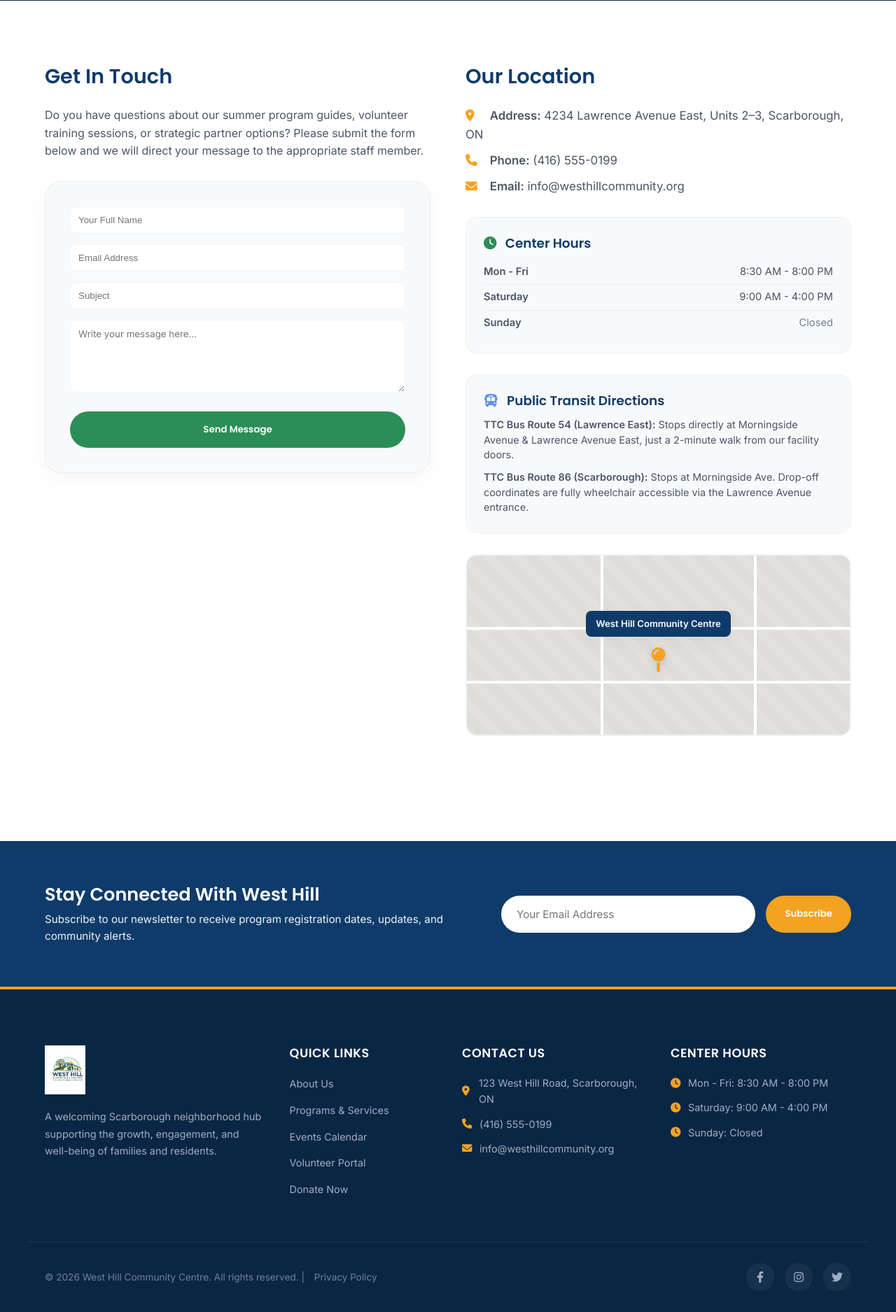
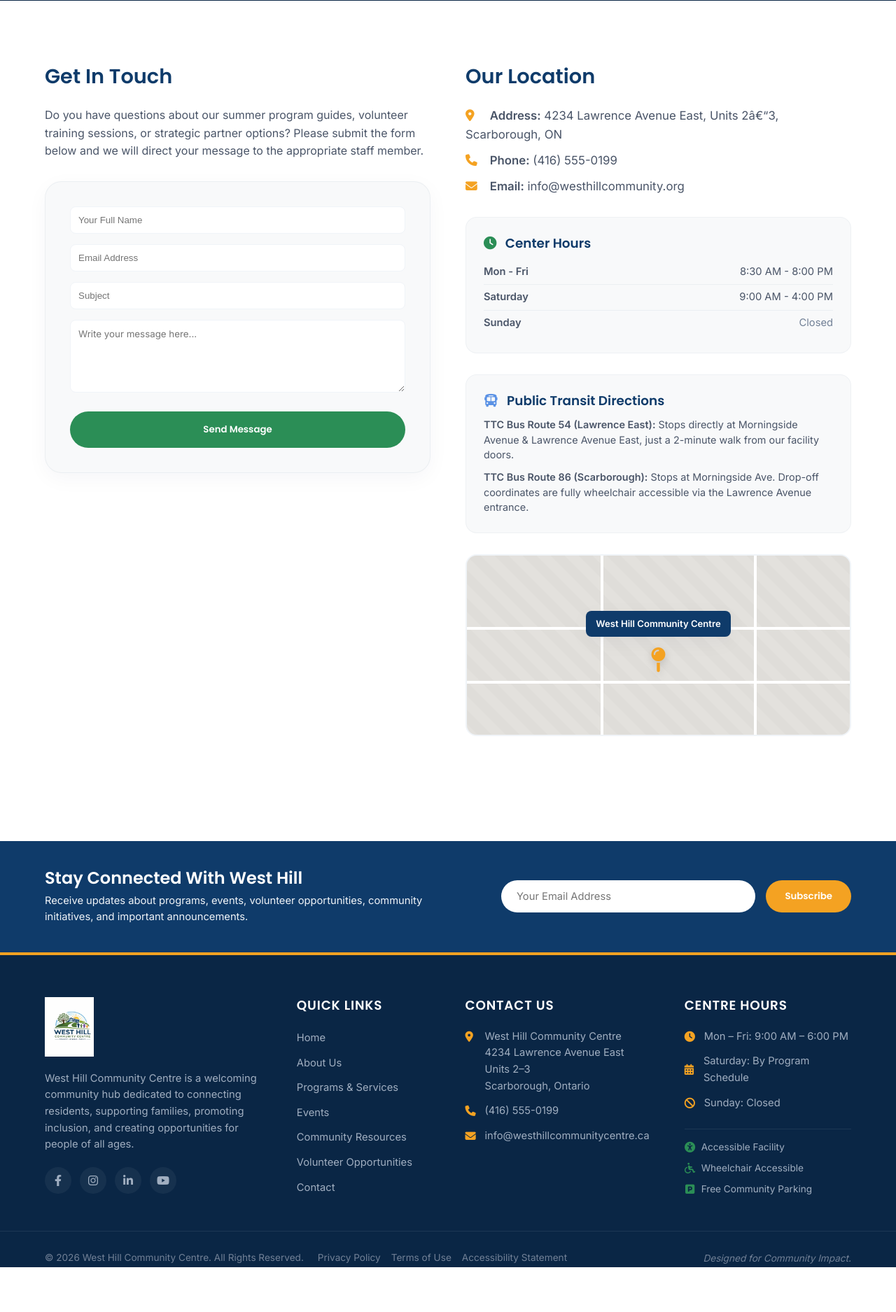
Before and after one commit to Joyce357/westhill-community-centre, a PHP site: page /contact.html in a window 1280 px wide. Shown: the part 307-2182 px from the top of the page at 70% size. After the commit the page ends 2118 px from the top, so only its background shows below. Run offline with PHP 8.4, Linux system fonts and the light colour scheme.

Commit message:
Refactor: redesign footer and newsletter sections to meet modern nonprofit standards across all pages

```diff
--- a/westhill-static/assets/css/style.css
+++ b/westhill-static/assets/css/style.css
@@ -1410,7 +1410,7 @@ header.scrolled .logo img {
 .newsletter {
     background-color: var(--wh-blue-primary);
     color: var(--wh-bg-white);
-    padding: 60px 0;
+    padding: 38px 0; /* Reduced padding by ~35% for a compact look */
 }
 
 .newsletter-content {
@@ -1422,13 +1422,14 @@ header.scrolled .logo img {
 
 .newsletter-text h3 {
     color: var(--wh-bg-white);
-    font-size: 1.6rem;
-    margin-bottom: 8px;
+    font-size: 1.5rem;
+    margin-bottom: 6px;
+    font-family: var(--wh-font-primary);
 }
 
 .newsletter-text p {
     color: var(--wh-bg-alt);
-    font-size: 0.95rem;
+    font-size: 0.92rem;
 }
 
 .newsletter-form {
@@ -1440,11 +1441,11 @@ header.scrolled .logo img {
 
 .newsletter-form input {
     flex-grow: 1;
-    padding: 15px 20px;
+    padding: 12px 20px;
     border-radius: var(--wh-radius-full);
     border: 2px solid transparent;
     font-family: var(--wh-font-secondary);
-    font-size: 0.95rem;
+    font-size: 0.92rem;
     outline: none;
     transition: var(--wh-transition);
 }
@@ -1457,37 +1458,38 @@ header.scrolled .logo img {
 footer {
     background-color: var(--wh-blue-dark);
     color: var(--wh-bg-white);
-    padding: 80px 0 30px;
+    padding: 60px 0 0; /* Reduced vertical padding */
     border-top: 4px solid var(--wh-orange-accent);
 }
 
 .footer-top {
     display: grid;
-    grid-template-columns: 1.2fr 0.8fr 1fr 1fr;
-    gap: 40px;
-    margin-bottom: 50px;
+    grid-template-columns: 1.3fr 0.8fr 1fr 1fr;
+    gap: 50px; /* Increased column spacing for cleaner layout */
+    margin-bottom: 40px;
 }
 
 .footer-logo img {
-    height: 70px;
+    height: 85px; /* Larger, prominent logo */
     width: auto;
     margin-bottom: 20px;
 }
 
 .footer-about p {
     color: #A0AEC0;
-    font-size: 0.9rem;
-    line-height: 1.7;
+    font-size: 0.92rem;
+    line-height: 1.6;
 }
 
 .footer-links h4,
 .footer-contact h4,
 .footer-hours h4 {
     color: var(--wh-bg-white);
-    font-size: 1.1rem;
-    margin-bottom: 20px;
+    font-size: 1.15rem;
+    margin-bottom: 22px;
     text-transform: uppercase;
-    letter-spacing: 0.5px;
+    letter-spacing: 0.8px;
+    font-weight: 600;
 }
 
 .footer-links ul {
@@ -1495,12 +1497,14 @@ footer {
 }
 
 .footer-links li {
-    margin-bottom: 12px;
+    margin-bottom: 10px;
 }
 
 .footer-links a {
     color: #A0AEC0;
-    font-size: 0.9rem;
+    font-size: 0.92rem;
+    text-decoration: none;
+    transition: var(--wh-transition);
 }
 
 .footer-links a:hover {
@@ -1511,7 +1515,7 @@ footer {
 .footer-contact p,
 .footer-hours p {
     color: #A0AEC0;
-    font-size: 0.9rem;
+    font-size: 0.92rem;
     margin-bottom: 12px;
     display: flex;
     align-items: center;
@@ -1521,7 +1525,8 @@ footer {
 .footer-contact i,
 .footer-hours i {
     color: var(--wh-orange-accent);
-    width: 15px;
+    font-size: 0.95rem;
+    width: 18px;
 }
 
 .footer-bottom {
@@ -1539,12 +1544,12 @@ footer {
 
 .social-links {
     display: flex;
-    gap: 15px;
+    gap: 12px;
 }
 
 .social-icon {
-    width: 40px;
-    height: 40px;
+    width: 38px;
+    height: 38px;
     border-radius: var(--wh-radius-full);
     background-color: rgba(255, 255, 255, 0.05);
     color: #A0AEC0;
--- a/westhill-static/contact.html
+++ b/westhill-static/contact.html
@@ -109,7 +109,7 @@
 
                     <!-- Contact Card details -->
                     <div style="margin-bottom: 30px;">
-                        <p style="font-size: 1.05rem; margin-bottom: 10px;"><i class="fas fa-map-marker-alt" style="color: var(--wh-orange-accent); margin-right: 10px; width: 20px;"></i> <strong>Address:</strong> 4234 Lawrence Avenue East, Units 2–3, Scarborough, ON</p>
+                        <p style="font-size: 1.05rem; margin-bottom: 10px;"><i class="fas fa-map-marker-alt" style="color: var(--wh-orange-accent); margin-right: 10px; width: 20px;"></i> <strong>Address:</strong> 4234 Lawrence Avenue East, Units 2â€“3, Scarborough, ON</p>
                         <p style="font-size: 1.05rem; margin-bottom: 10px;"><i class="fas fa-phone" style="color: var(--wh-orange-accent); margin-right: 10px; width: 20px;"></i> <strong>Phone:</strong> (416) 555-0199</p>
                         <p style="font-size: 1.05rem; margin-bottom: 10px;"><i class="fas fa-envelope" style="color: var(--wh-orange-accent); margin-right: 10px; width: 20px;"></i> <strong>Email:</strong> info@westhillcommunity.org</p>
                     </div>
@@ -149,17 +149,15 @@
                 </div>
             </div>
         </div>
-    </section>
-
-    <!-- NEWSLETTER SIGNUP -->
+    </section>    <!-- NEWSLETTER SIGNUP -->
     <section class="newsletter" aria-label="Newsletter Signup">
         <div class="container newsletter-content">
             <div class="newsletter-text">
                 <h3>Stay Connected With West Hill</h3>
-                <p>Subscribe to our newsletter to receive program registration dates, updates, and community alerts.</p>
+                <p>Receive updates about programs, events, volunteer opportunities, community initiatives, and important announcements.</p>
             </div>
             <div class="newsletter-form">
-                <form id="newsletter-form-elt" style="display: flex; width: 100%; gap: 15px;">
+                <form id="newsletter-form-elt" onsubmit="event.preventDefault(); alert('Thank you for subscribing to our newsletter!'); this.reset();" style="display: flex; width: 100%; gap: 15px;">
                     <label for="newsletter-email" class="sr-only">Email Address</label>
                     <input type="email" id="newsletter-email" placeholder="Your Email Address" required>
                     <button type="submit" class="btn btn-primary" style="padding: 10px 25px;">Subscribe</button>
@@ -171,45 +169,71 @@
     <!-- FOOTER -->
     <footer id="colophon">
         <div class="container footer-top">
+            <!-- Column 1: About -->
             <div class="footer-about">
                 <div class="footer-logo">
                     <img src="images/Westhillcenterlogo.jpeg" alt="West Hill Community Centre Logo">
                 </div>
-                <p>A welcoming Scarborough neighborhood hub supporting the growth, engagement, and well-being of families and residents.</p>
+                <p>West Hill Community Centre is a welcoming community hub dedicated to connecting residents, supporting families, promoting inclusion, and creating opportunities for people of all ages.</p>
+                <div class="social-links" style="margin-top: 20px;">
+                    <a href="https://facebook.com/westhill" class="social-icon" aria-label="Facebook"><i class="fab fa-facebook-f"></i></a>
+                    <a href="https://instagram.com/westhill" class="social-icon" aria-label="Instagram"><i class="fab fa-instagram"></i></a>
+                    <a href="https://linkedin.com/company/westhill" class="social-icon" aria-label="LinkedIn"><i class="fab fa-linkedin-in"></i></a>
+                    <a href="https://youtube.com/westhill" class="social-icon" aria-label="YouTube"><i class="fab fa-youtube"></i></a>
+                </div>
             </div>
 
+            <!-- Column 2: Quick Links -->
             <div class="footer-links">
                 <h4>Quick Links</h4>
                 <ul>
+                    <li><a href="index.html">Home</a></li>
                     <li><a href="about.html">About Us</a></li>
                     <li><a href="programs.html">Programs & Services</a></li>
-                    <li><a href="events.html">Events Calendar</a></li>
-                    <li><a href="volunteer.html">Volunteer Portal</a></li>
-                    <li><a href="donate.html">Donate Now</a></li>
+                    <li><a href="events.html">Events</a></li>
+                    <li><a href="resources.html">Community Resources</a></li>
+                    <li><a href="volunteer.html">Volunteer Opportunities</a></li>
+                    <li><a href="contact.html">Contact</a></li>
                 </ul>
             </div>
 
+            <!-- Column 3: Contact Info -->
             <div class="footer-contact">
                 <h4>Contact Us</h4>
-                <p><i class="fas fa-map-marker-alt"></i> 123 West Hill Road, Scarborough, ON</p>
-                <p><i class="fas fa-phone"></i> (416) 555-0199</p>
-                <p><i class="fas fa-envelope"></i> info@westhillcommunity.org</p>
+                <p style="align-items: flex-start;"><i class="fas fa-map-marker-alt" style="margin-top: 4px;"></i> <span>West Hill Community Centre<br>4234 Lawrence Avenue East<br>Units 2–3<br>Scarborough, Ontario</span></p>
+                <p><i class="fas fa-phone"></i> <span>(416) 555-0199</span></p>
+                <p><i class="fas fa-envelope"></i> <a href="mailto:info@westhillcommunitycentre.ca" style="color: inherit; text-decoration: none;">info@westhillcommunitycentre.ca</a></p>
             </div>
 
+            <!-- Column 4: Hours & Info -->
             <div class="footer-hours">
-                <h4>Center Hours</h4>
-                <p><i class="fas fa-clock"></i> Mon - Fri: 8:30 AM - 8:00 PM</p>
-                <p><i class="fas fa-clock"></i> Saturday: 9:00 AM - 4:00 PM</p>
-                <p><i class="fas fa-clock"></i> Sunday: Closed</p>
+                <h4>Centre Hours</h4>
+                <p><i class="fas fa-clock"></i> <span>Mon – Fri: 9:00 AM – 6:00 PM</span></p>
+                <p><i class="fas fa-calendar-alt"></i> <span>Saturday: By Program Schedule</span></p>
+                <p><i class="fas fa-ban"></i> <span>Sunday: Closed</span></p>
+
+                <div class="accessibility-info" style="margin-top: 25px; border-top: 1px solid rgba(255, 255, 255, 0.08); padding-top: 15px;">
+                    <p style="font-size: 0.85rem; margin-bottom: 8px; color: #A0AEC0; display: flex; align-items: center; gap: 8px;"><i class="fa-solid fa-universal-access" style="color: var(--wh-green-primary); width: 16px; text-align: center;"></i> Accessible Facility</p>
+                    <p style="font-size: 0.85rem; margin-bottom: 8px; color: #A0AEC0; display: flex; align-items: center; gap: 8px;"><i class="fa-solid fa-wheelchair" style="color: var(--wh-green-primary); width: 16px; text-align: center;"></i> Wheelchair Accessible</p>
+                    <p style="font-size: 0.85rem; margin-bottom: 0; color: #A0AEC0; display: flex; align-items: center; gap: 8px;"><i class="fa-solid fa-square-parking" style="color: var(--wh-green-primary); width: 16px; text-align: center;"></i> Free Community Parking</p>
+                </div>
             </div>
         </div>
 
-        <div class="container footer-bottom">
-            <p>&copy; 2026 West Hill Community Centre. All rights reserved. | <a href="privacy.html" style="color: #718096; margin-left: 10px;">Privacy Policy</a></p>
-            <div class="social-links">
-                <a href="https://facebook.com/westhill" class="social-icon" aria-label="Facebook"><i class="fab fa-facebook-f"></i></a>
-                <a href="https://instagram.com/westhill" class="social-icon" aria-label="Instagram"><i class="fab fa-instagram"></i></a>
-                <a href="https://twitter.com/westhill" class="social-icon" aria-label="Twitter"><i class="fab fa-twitter"></i></a>
+        <!-- Bottom Footer Bar -->
+        <div class="footer-bottom-bar" style="margin-top: 40px; border-top: 1px solid rgba(255, 255, 255, 0.08); padding: 25px 0 0;">
+            <div class="container footer-bottom-container" style="display: flex; justify-content: space-between; align-items: center; flex-wrap: wrap; gap: 15px;">
+                <div class="footer-bottom-left" style="display: flex; align-items: center; flex-wrap: wrap; gap: 20px;">
+                    <span style="color: #718096; font-size: 0.85rem;">&copy; 2026 West Hill Community Centre. All Rights Reserved.</span>
+                    <div class="bottom-links" style="display: flex; gap: 15px;">
+                        <a href="privacy.html" style="color: #718096; font-size: 0.85rem; text-decoration: none; transition: var(--wh-transition);">Privacy Policy</a>
+                        <a href="terms.html" style="color: #718096; font-size: 0.85rem; text-decoration: none; transition: var(--wh-transition);">Terms of Use</a>
+                        <a href="accessibility.html" style="color: #718096; font-size: 0.85rem; text-decoration: none; transition: var(--wh-transition);">Accessibility Statement</a>
+                    </div>
+                </div>
+                <div class="footer-bottom-right">
+                    <span style="color: #718096; font-size: 0.85rem; font-style: italic;">Designed for Community Impact.</span>
+                </div>
             </div>
         </div>
     </footer>
```
Also changed, not shown: westhill-static/about.html (+46 -22 lines), westhill-static/donate.html (+46 -22 lines), westhill-static/events.html (+46 -22 lines), westhill-static/index.html (+48 -24 lines), westhill-static/partners.html (+46 -22 lines), westhill-static/programs.html (+46 -22 lines), westhill-static/resources.html (+46 -22 lines), westhill-static/volunteer.html (+46 -22 lines).
